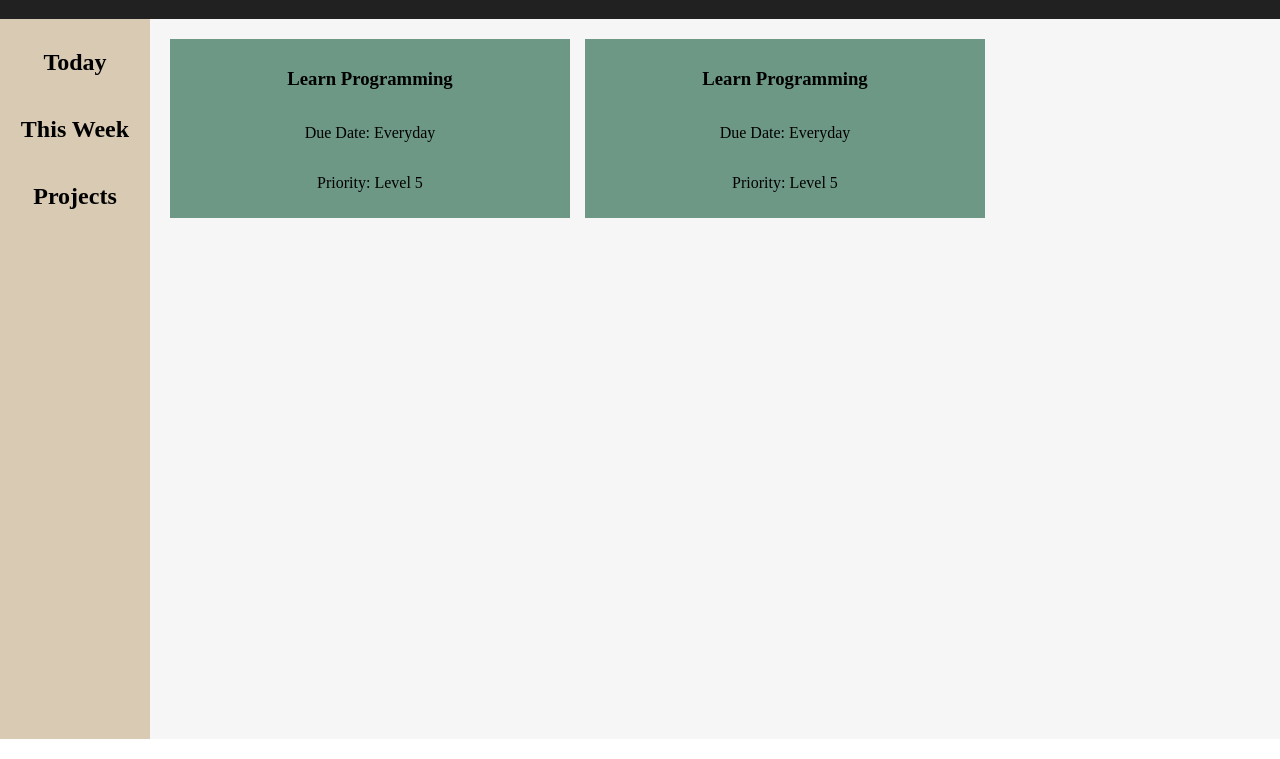
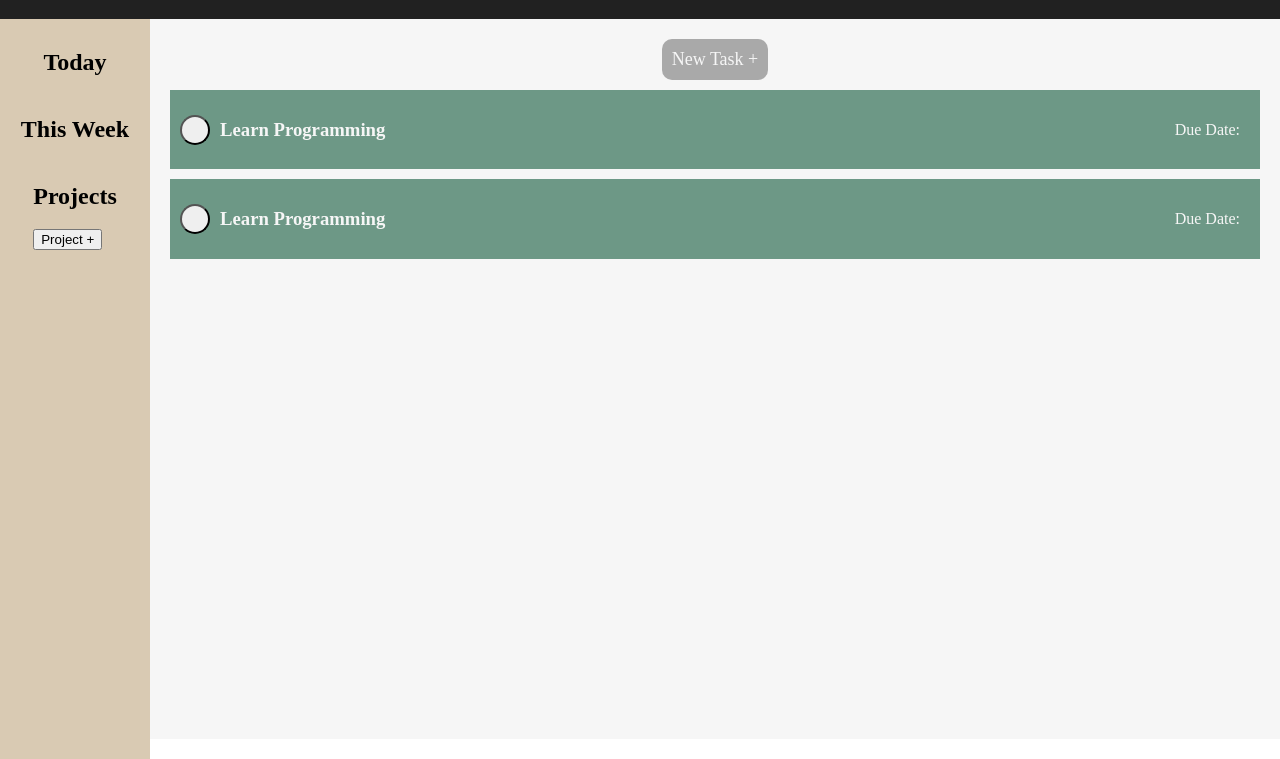
Before and after one commit to JohnCorrigan1/to-do-list, a plain HTML site: page index.html in a window 1280 px wide. Shown: the part 61-820 px from the top of the page. Drawn offline with Linux system fonts and the light colour scheme.

Commit message:
layout changed

```diff
--- a/index.html
+++ b/index.html
@@ -18,20 +18,21 @@
             <h2 class="week">This Week</h2>
             <div class="projects-container">
                 <h2 class="projects-title">Projects</h2>
+                <button class="add-project">Project +</button>
             </div>
         </div>
         <div class="todos">
+            <div class="add-task" id="add-task">New Task +</div>
             <div class="item">
-                <h3>Learn Programming</h3>
-                <p>Due Date: Everyday</p>
-                <p>Priority: Level 5</p>
+                <button class="done"></button>
+                <h3 class="item-title">Learn Programming</h3>
+                <p class="date">Due Date:</p>
             </div>
             <div class="item">
-                <h3>Learn Programming</h3>
-                <p>Due Date: Everyday</p>
-                <p>Priority: Level 5</p>
+                <button class="done"></button>
+                <h3 class="item-title">Learn Programming</h3>
+                <p class="date">Due Date:</p>
             </div>
-        </div>
     </div>
 </body>
 </html>
--- a/main.js
+++ b/main.js
@@ -1 +1 @@
-(()=>{"use strict";let l="Hello World!";console.log(l),l="hi",console.log(l)})();
+(()=>{"use strict";let o="Hello World!";console.log(o),o="hi",console.log(o),document.querySelector(".add-task")})();
--- a/style.css
+++ b/style.css
@@ -33,23 +33,66 @@ body{
     min-width: fit-content;
     padding: 10px;
     background-color: #D9CAB3;
+    height: 100%;
 }
 
 .todos{
+    display: flex;
+    flex-direction: column;
     grid-column: 2/3;
     grid-row: 2/3;
-    display: grid;
-        grid-template-columns: repeat(auto-fit, minmax(300px, 400px));
-    gap: 15px;
     padding: 20px;
     background-color: #F6F6F6;
+    gap: 10px;
+}
+
+.add-task{
+    margin-right: auto;
+    margin-left: auto;
+    background-color: darkgray;
+    padding: 10px;
+    font-size: large;
+    border-radius: 10px;
+    color:#F6F6F6;
+}
+
+.add-task:hover{
+    background-color: lightgray;
 }
 
 .item{
     display: flex;
-    flex-direction: column;
     align-items: center;
     padding: 10px;
-    height: fit-content;
+    color:#F6F6F6;
     background-color: #6D9886;
 }
+
+.done {
+    height: 30px;
+    width: 30px;
+    border-radius: 50%;
+}
+
+.item-title {
+    margin-left: 10px;
+}
+
+.date{
+    margin-left: auto;
+    margin-right: 10px;
+}
+
+@media (max-width: 500px){
+    .item{
+        flex-direction: column;
+    }
+
+    .date{
+        margin-right:auto;
+    }
+
+    .item-title{
+        margin:0;
+    }
+}
```
